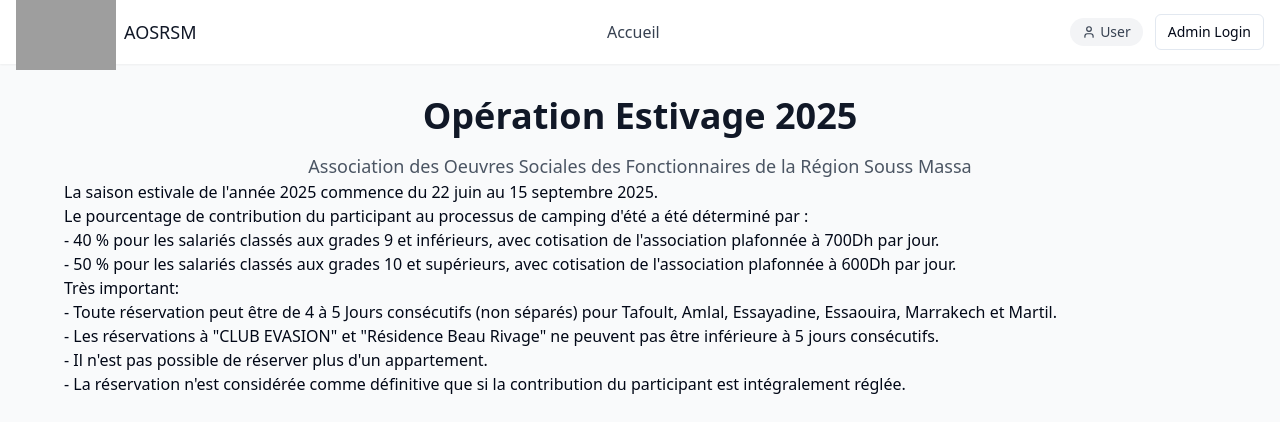
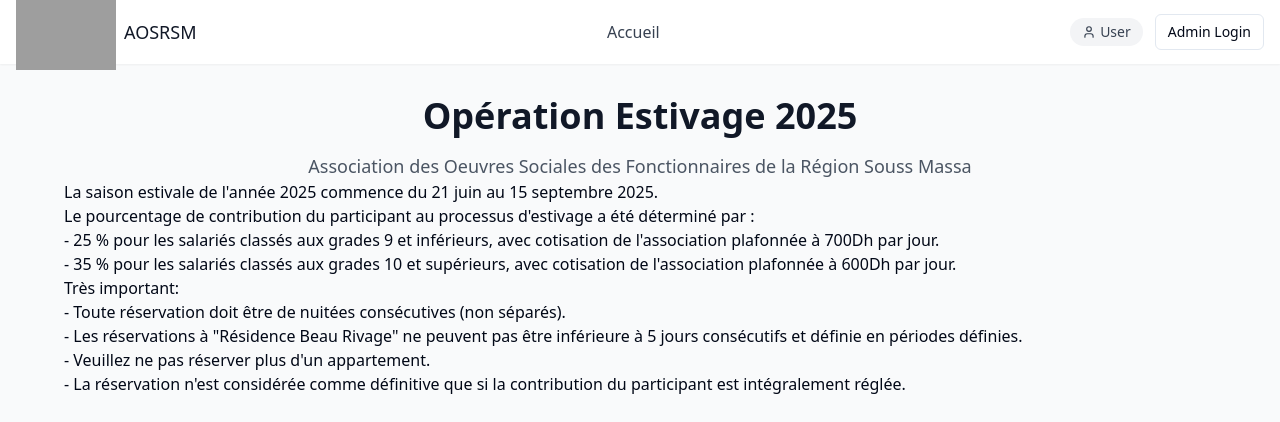
Before and after one commit to yelakli/period-lock-apartments, a React (Vite) app: page / in a window 1280 px wide. Shown: the top 422 px of the page. Built offline with nearby package versions, Linux system fonts and the light colour scheme; no server answers; the database is empty; grey boxes are pictures that could not be loaded.

Commit message:
changement index

```diff
--- a/src/pages/Index.tsx
+++ b/src/pages/Index.tsx
@@ -31,15 +31,15 @@ const Index = () => {
           <p className="text-lg text-gray-600 max-w-2xl mx-auto">
             Association des Oeuvres Sociales des Fonctionnaires de la Région Souss Massa
           </p>
-          <p className="text-left">La saison estivale de l'année 2025 commence du 22 juin au 15 septembre 2025.</p>
-          <p className="text-left">Le pourcentage de contribution du participant au processus de camping d'été a été déterminé par :</p>
-          <p className="text-left">- 40 % pour les salariés classés aux grades 9 et inférieurs, avec cotisation de l'association plafonnée à 700Dh par jour.</p>
-          <p className="text-left">- 50 % pour les salariés classés aux grades 10 et supérieurs, avec cotisation de l'association plafonnée à 600Dh par jour.</p>
+          <p className="text-left">La saison estivale de l'année 2025 commence du 21 juin au 15 septembre 2025.</p>
+          <p className="text-left">Le pourcentage de contribution du participant au processus d'estivage a été déterminé par :</p>
+          <p className="text-left">- 25 % pour les salariés classés aux grades 9 et inférieurs, avec cotisation de l'association plafonnée à 700Dh par jour.</p>
+          <p className="text-left">- 35 % pour les salariés classés aux grades 10 et supérieurs, avec cotisation de l'association plafonnée à 600Dh par jour.</p>
 
           <p className="text-left">Très important:</p>
-          <p className="text-left">- Toute réservation peut être de 4 à 5 Jours consécutifs (non séparés) pour Tafoult, Amlal, Essayadine, Essaouira, Marrakech et Martil.</p>
-          <p className="text-left">- Les réservations à "CLUB EVASION" et "Résidence Beau Rivage" ne peuvent pas être inférieure à 5 jours consécutifs.</p>
-          <p className="text-left">- Il n'est pas possible de réserver plus d'un appartement.</p>
+          <p className="text-left">- Toute réservation doit être de nuitées consécutives (non séparés).</p>
+          <p className="text-left">- Les réservations à "Résidence Beau Rivage" ne peuvent pas être inférieure à 5 jours consécutifs et définie en périodes définies.</p>
+          <p className="text-left">- Veuillez ne pas réserver plus d'un appartement.</p>
           <p className="text-left">- La réservation n'est considérée comme définitive que si la contribution du participant est intégralement réglée.</p>
         </div>
 
```
